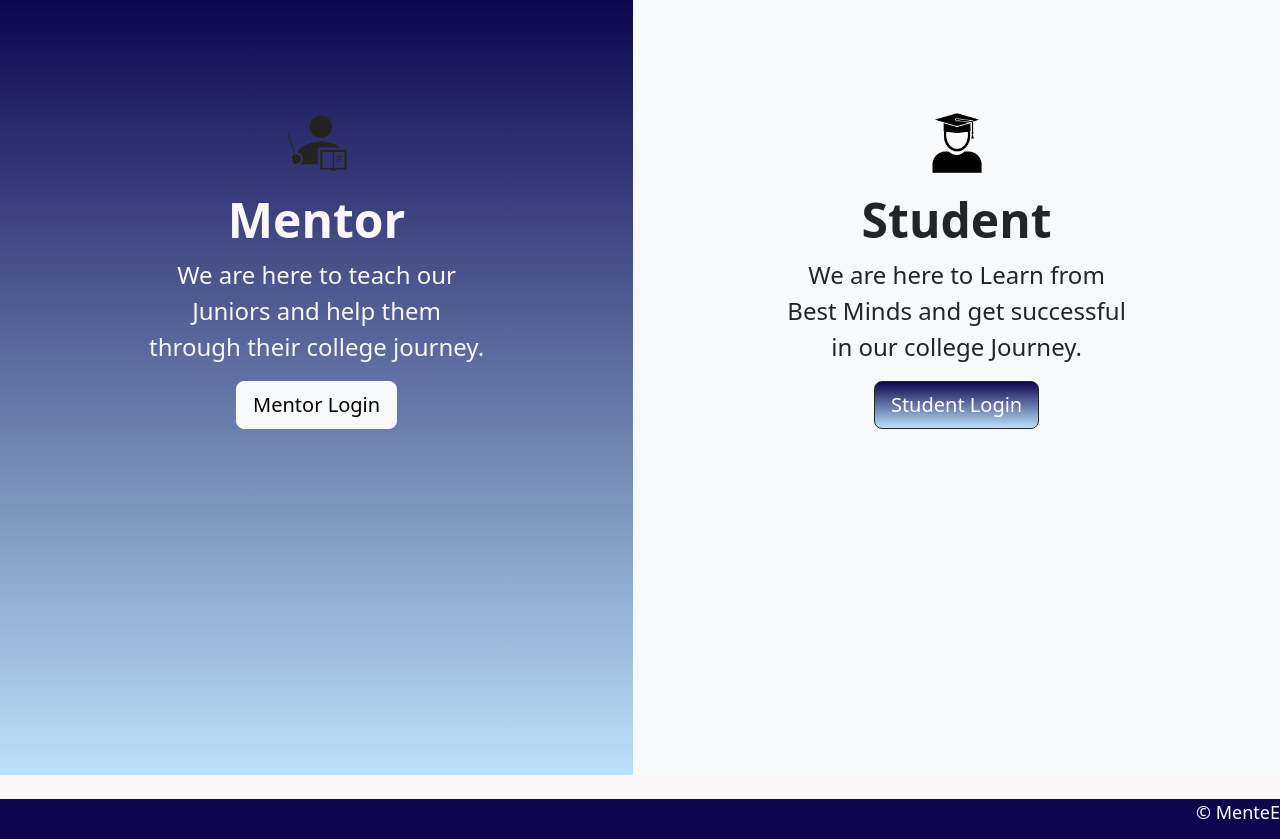
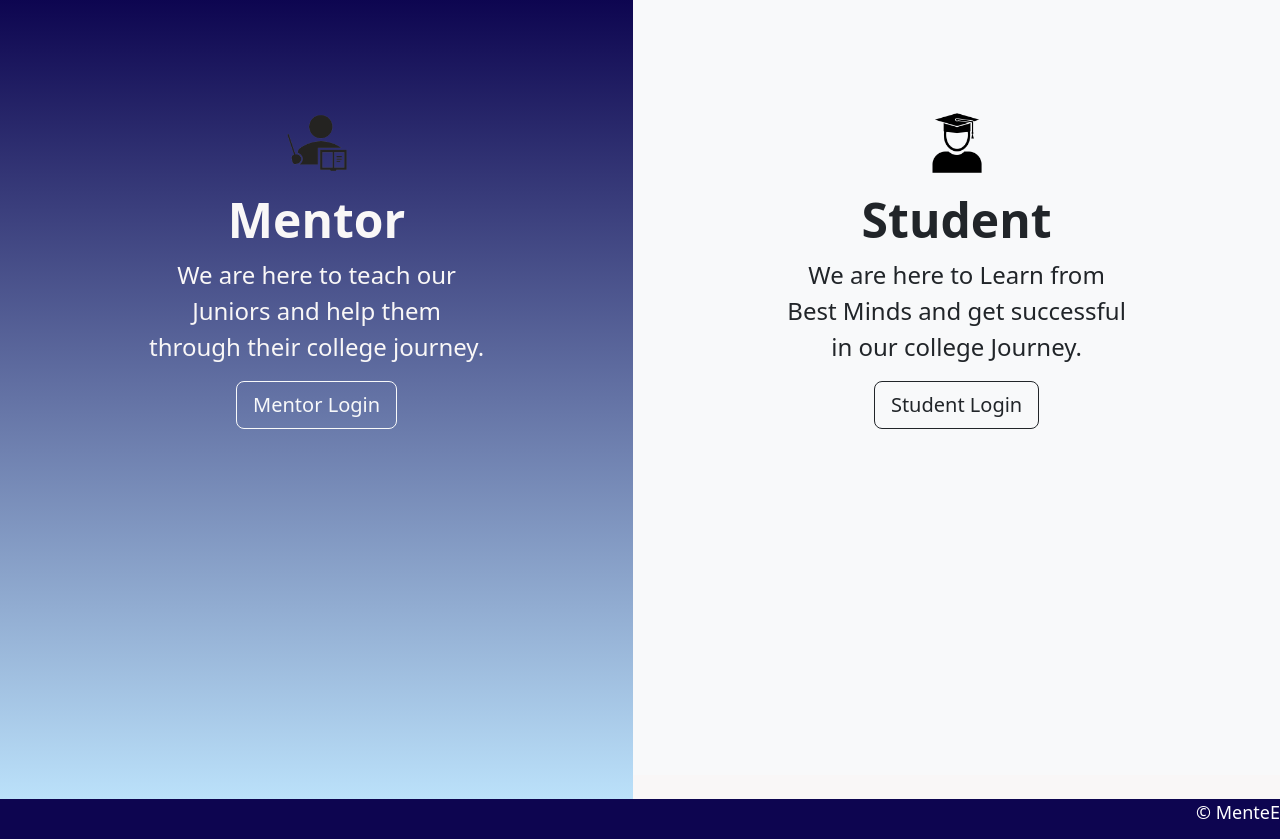
Before and after one commit to yugshah7777/DevJam_LaMenteE, a PHP site: page /login.html in a window 1280 px wide. Shown: the part 74-913 px from the top of the page. Run offline with PHP 8.4, Linux system fonts and the light colour scheme.

Commit message:
Add files via upload

```diff
--- a/login.html
+++ b/login.html
@@ -32,12 +32,12 @@
         </div>
 
         <div class="LOGIN">
-            <div class="p-5 mb-4 Mentor">
+            <div class="p-5 Mentor">
                 <div class="container-fluid py-5">
                   <img src="./Mentor.png" alt="Mentor"/>
                   <h1 class="display-5 fw-bold">Mentor</h1>
                   <p class="col-md-8 mx-auto fs-4">We are here to teach our Juniors and help them through their college journey.</p>
-                  <a href="./loginMentor.html"><button class="btn btn-light btn-lg" type="button">Mentor Login</button></a>
+                  <a href="./loginMentor.html"><button class="btn btn-outline-light btn-lg" type="button">Mentor Login</button></a>
                 </div>
             </div>
             <div class="p-5 mb-4 bg-body-tertiary Student">
@@ -45,7 +45,7 @@
                   <img src="./Student.png" alt="Student"/>
                   <h1 class="display-5 fw-bold">Student</h1>
                   <p class="col-md-8 mx-auto fs-4">We are here to Learn from Best Minds and get successful in our college Journey.</p>
-                  <a href="./loginStudent.html"><button class="btn btn-dark btn-lg" type="button">Student Login</button></a>
+                  <a href="./loginStudent.html"><button class="btn btn-outline-dark btn-lg" type="button">Student Login</button></a>
                 </div>
             </div>
         </div>
--- a/style.css
+++ b/style.css
@@ -16,7 +16,7 @@
 
 footer {
     text-align: end;
-    position: fixed;
+    position: relative;
     bottom: 0%;
     right: 0%;
     width: 100%;
@@ -71,10 +71,6 @@ footer {
     color: rgb(249, 247, 247);
 }
 
-.LOGIN>.Student button {
-    background: linear-gradient(to bottom, #0d0550, #BBE1FA);
-}
-
 .LOGIN img {
     height: 6rem;
 }
@@ -82,8 +78,3 @@ footer {
 .StudSearch {
     background: linear-gradient(to bottom, white, #bbe1fa6c);
 }
-
-footer{
-    position: relative;
-    bottom: 0;
-}
```
